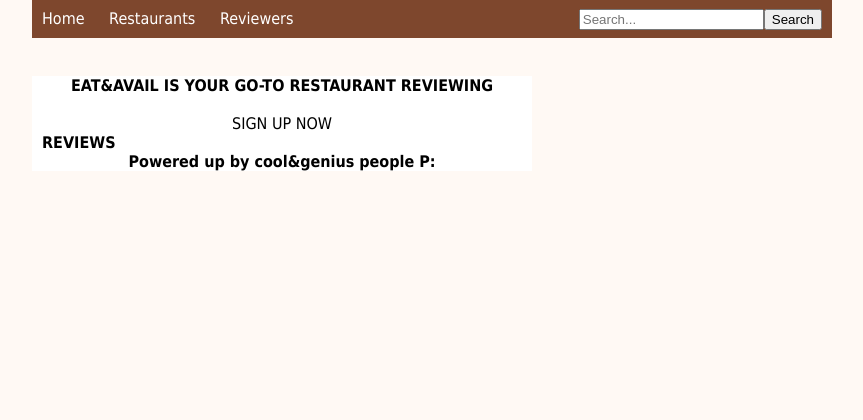
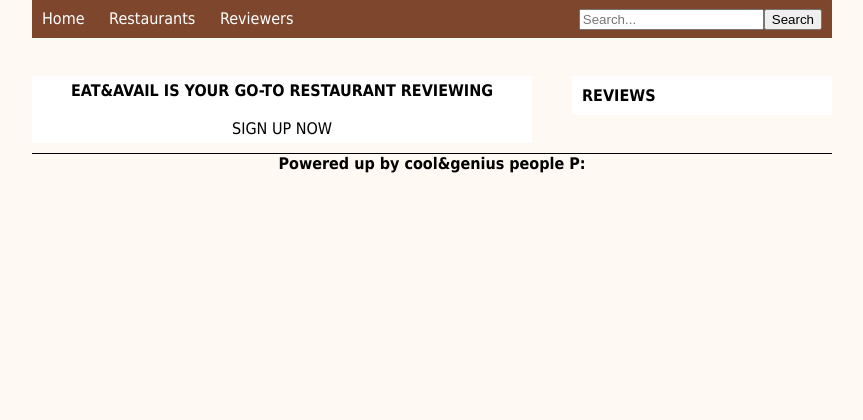
Before and after one commit to arwen7stars/LTW, a PHP site: page /restaurant.html in a window 1280 px wide. Shown: the part 141-561 px from the top of the page, without its empty margins (208-1071 px from the left). Run offline with PHP 8.4, Linux system fonts and the light colour scheme.

Commit message:
Some little changes to the css...
The header is more or less done!!

```diff
--- a/style.css
+++ b/style.css
@@ -25,6 +25,10 @@ h1 {
 #header a{
   color: #ffffff;
   text-decoration: none;
+}
+
+#header .sign {
+  text-align: right;
 }
 
 
@@ -71,10 +75,26 @@ form {
 	padding: 0px 10px;
 }
 
-#content {
-  padding: 0 10px;
+#content .restaurants {
+  padding: 5px 10px;
+  width: 60%;
+  float: left;
   background-color: #ffffff;
-  width: 60%;
+  margin-bottom:10px;
+}
+
+#content .reviews {
+  padding: 10px 10px;
+  width: 30%;
+  float: right;
+  background-color: #ffffff;
+  margin-bottom:10px;
+}
+
+#content .footer {
+  margin-top: 10px;
+  border-top: 1px solid black;
+  clear: both;
 }
 
 #content a {
```
